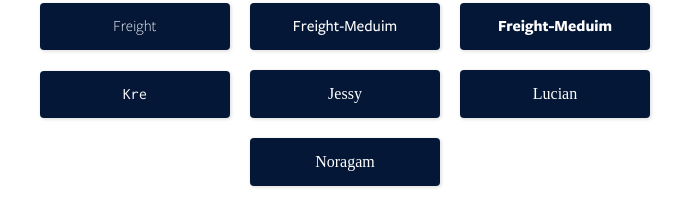
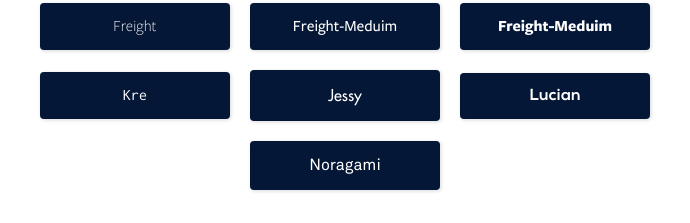
Before and after one commit to kreecorp/jello-core, a website: page src/views/fonts.html in a window 1280 px wide. Shown: the part 363-586 px from the top of the page, 295-985 px from the left. Drawn offline with nearby package versions, Linux system fonts and the light colour scheme; files that its build step writes are made by us from their sources.

Commit message:
added font typopgraphy

```diff
--- a/src/elements/_fonts.scss
+++ b/src/elements/_fonts.scss
@@ -86,34 +86,34 @@
   font-family: "Kre";
   font-display: auto;
   font-weight: normal;
-  src: url("../fonts/Kre.ttf");
+  src: url("./fonts/Kre.ttf");
 }
 @font-face {
   font-family: "Kre";
   font-display: auto;
   font-weight: normal;
-  src: url("../fonts/Kre.ttf");
+  src: url("./fonts/Kre.ttf");
 }
 
 @font-face {
   font-family: "Jessy";
   font-display: auto;
   font-weight: normal;
-  src: url("../fonts/Jessy.ttf");
+  src: url("./fonts/Jessy.ttf");
 }
 
 @font-face {
   font-family: "Lucian";
   font-display: auto;
   font-weight: normal;
-  src: url("../fonts/Lucian.ttf");
+  src: url("./fonts/Lucian.ttf");
 }
 
 @font-face {
   font-family: "Noragami";
   font-display: auto;
   font-weight: normal;
-  src: url("../fonts/Noragami.ttf");
+  src: url("./fonts/Noragami.ttf");
 }
 
 .sans {
--- a/src/views/fonts.html
+++ b/src/views/fonts.html
@@ -76,16 +76,16 @@
                     <div class="font-name"> Kre </div>
                 </div>
 
-                <div class="font bg-blueblack Jessy">
+                <div class="font bg-blueblack jessy">
                     <div class="font-name"> Jessy </div>
                 </div>
 
-                <div class="font bg-blueblack Lucian">
+                <div class="font bg-blueblack lucian">
                     <div class="font-name"> Lucian </div>
                 </div>
 
-                <div class="font bg-blueblack Noragami">
-                    <div class="font-name"> Noragam </div>
+                <div class="font bg-blueblack noragami">
+                    <div class="font-name"> Noragami </div>
                 </div>
 
 
```
